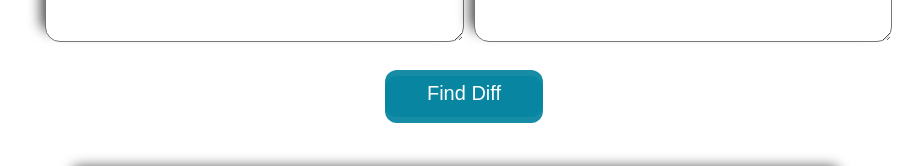
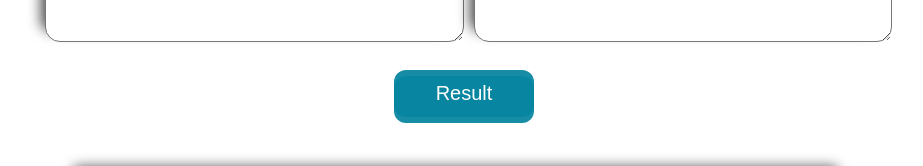
Before and after one commit to syytruong/text-diff-checker, a plain HTML site: page index.html in a window 1280 px wide. Shown: the part 460-626 px from the top of the page, without its empty margins (176-1099 px from the left). Drawn offline with Linux system fonts and the light colour scheme.

Commit message:
change btn text

```diff
--- a/index.html
+++ b/index.html
@@ -19,7 +19,7 @@
             </div>
             <div class="btn-container">
                 <button class="submit-btn" id="submit-btn" onclick="submit()">
-                    <span class="front">Find Diff</span>
+                    <span class="front">Result</span>
                 </button>
             </div>
         </div>
```
